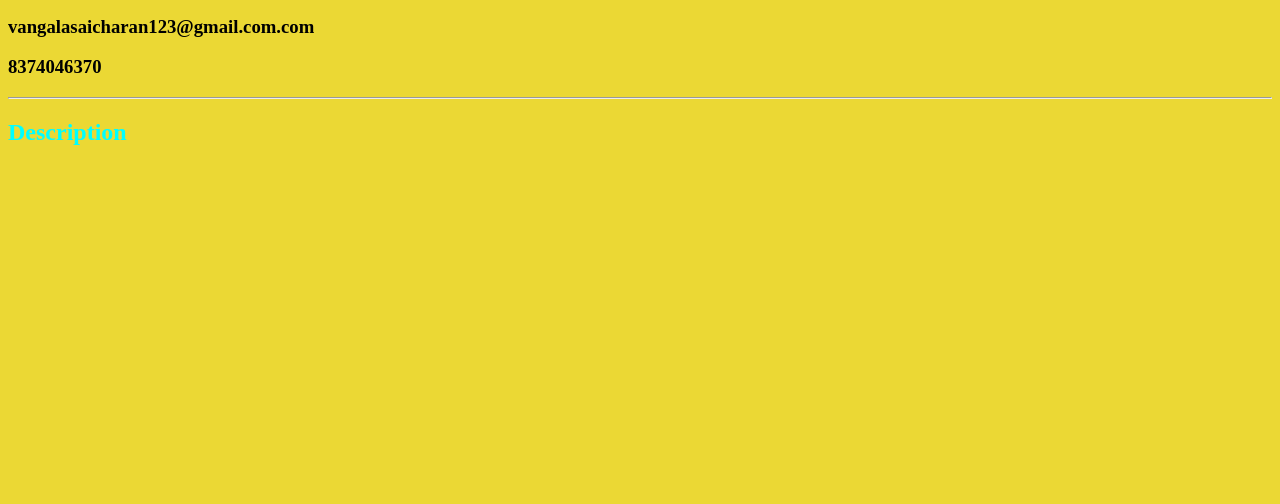
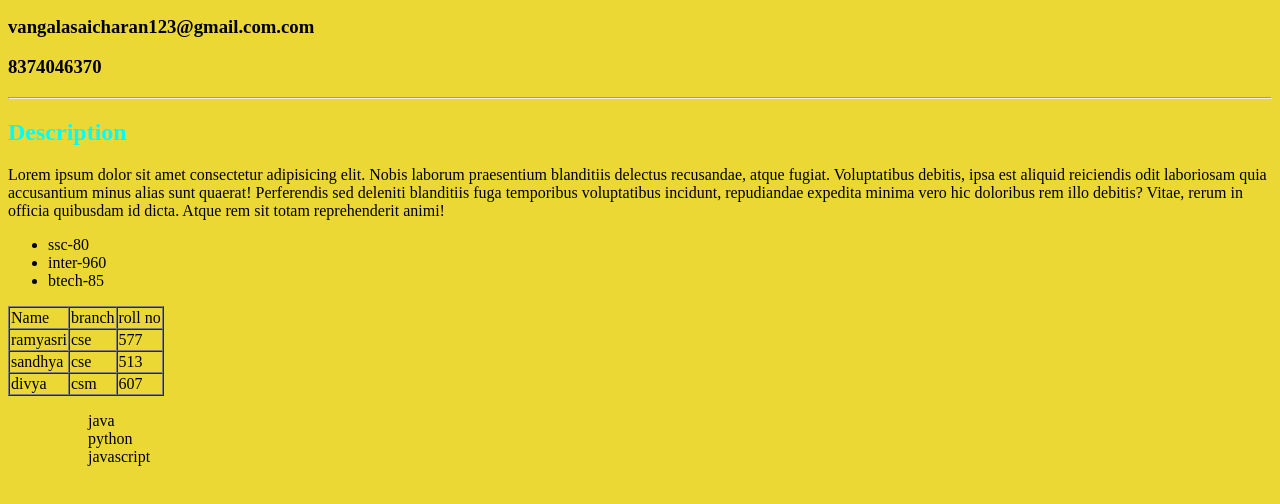
Before and after one commit to Saicharanvangala/Saicharan-, a plain HTML site: page index.html in a window 1280 px wide. Shown: the part 150-654 px from the top of the page. Drawn offline with Linux system fonts and the light colour scheme.

Commit message:
Update index.html

```diff
--- a/index.html
+++ b/index.html
@@ -1,3 +1,4 @@
+
 <!DOCTYPE html>
 <html lang="en">
 <head>
@@ -25,3 +26,40 @@
     <h3>8374046370</h3>
     <hr>
     <h2>Description</h2>
+    Lorem ipsum dolor sit amet consectetur adipisicing elit. Nobis laborum praesentium blanditiis delectus recusandae, atque fugiat. Voluptatibus debitis, ipsa est aliquid reiciendis odit laboriosam quia accusantium minus alias sunt quaerat!
+    Perferendis sed deleniti blanditiis fuga temporibus voluptatibus incidunt, repudiandae expedita minima vero hic doloribus rem illo debitis? Vitae, rerum in officia quibusdam id dicta. Atque rem sit totam reprehenderit animi!
+<ul>
+    <li>ssc-80</li>
+    <li>inter-960</li>
+    <li>btech-85</li>
+</ul>
+<table>
+    <table border="1" cellspacing="0">
+        <tr>
+    <td>Name</td>
+    <td>branch</td>
+    <td>roll no</td>
+    </tr>
+    <tr>
+    <td>ramyasri</td>
+    <td>cse</td>
+    <td>577</td>
+    </tr>
+    <tr>
+        <td>sandhya</td>
+        <td>cse</td>
+        <td>513</td>
+    </tr>
+    <tr>
+        <td>divya</td>
+        <td>csm</td>
+        <td>607</td>
+    </tr>
+</table>
+<ul>
+    <ol>java</ol>
+    <ol>python</ol>
+    <ol>javascript</ol>
+</ul>
+</body>
+</html>
```
